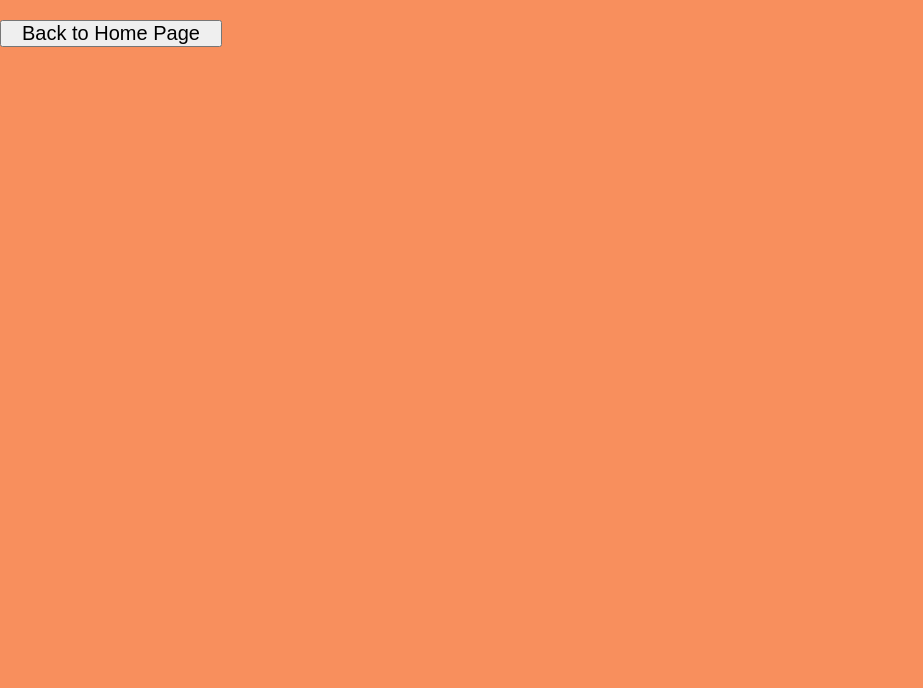
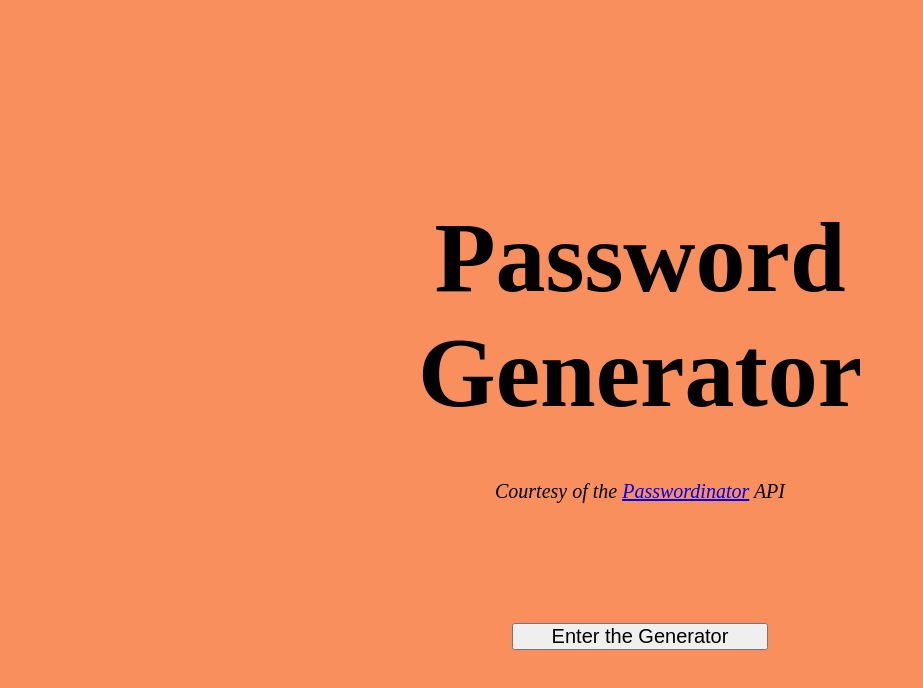
Before and after one commit to kquarantajr/project2, a plain HTML site: page second.html in a window 1280 px wide. Shown: the whole page, without its empty margins (0-923 px from the left). Drawn offline with Linux system fonts and the light colour scheme.

Commit message:
working home page

```diff
--- a/second.html
+++ b/second.html
@@ -6,10 +6,10 @@
     <meta name="viewport" content="width=device-width, initial-scale=1.0">
     <title>Password Result</title>
     <link href="style.css" rel="stylesheet" />
-    <script defer src="second.js"></script>
 </head>
 <body>
-    <button id="homeButton"><a href="index.html">Back to Home Page</a></button>
-
+    <h1>Password Generator</h1>
+    <p id="courtesy">Courtesy of the <a href="https://github.com/fawazsullia/password-generator/" target="_blank">Passwordinator</a> API</p>
+    <button id="enterButton"><a href="index.html">Enter the Generator</a></button>
 </body>
 </html>
--- a/style.css
+++ b/style.css
@@ -7,7 +7,22 @@ body{
     position: relative;
     background-color: rgba(247, 115, 53, 0.8);
 }
-h1 {
+h1{
+    text-align: center;
+    width: 60%;
+    margin: 2em auto 0.5em auto;
+    font-size: 5rem;
+}
+#courtesy{
+    text-align: center;
+    font-style: italic;
+}
+#enterButton{
+    display: block;
+    width: 20%;
+    margin: 6em auto;
+}
+h2 {
     /* position: relative;
     top: 40%; */
     text-align: center;
@@ -38,7 +53,7 @@ button{
     margin: 1em 0;
     font-size: 1em;
 }
-a{
+button a{
     text-decoration: none;
     color: black;
 }
```
Also changed, not shown: index.html (+1 -1 lines).
